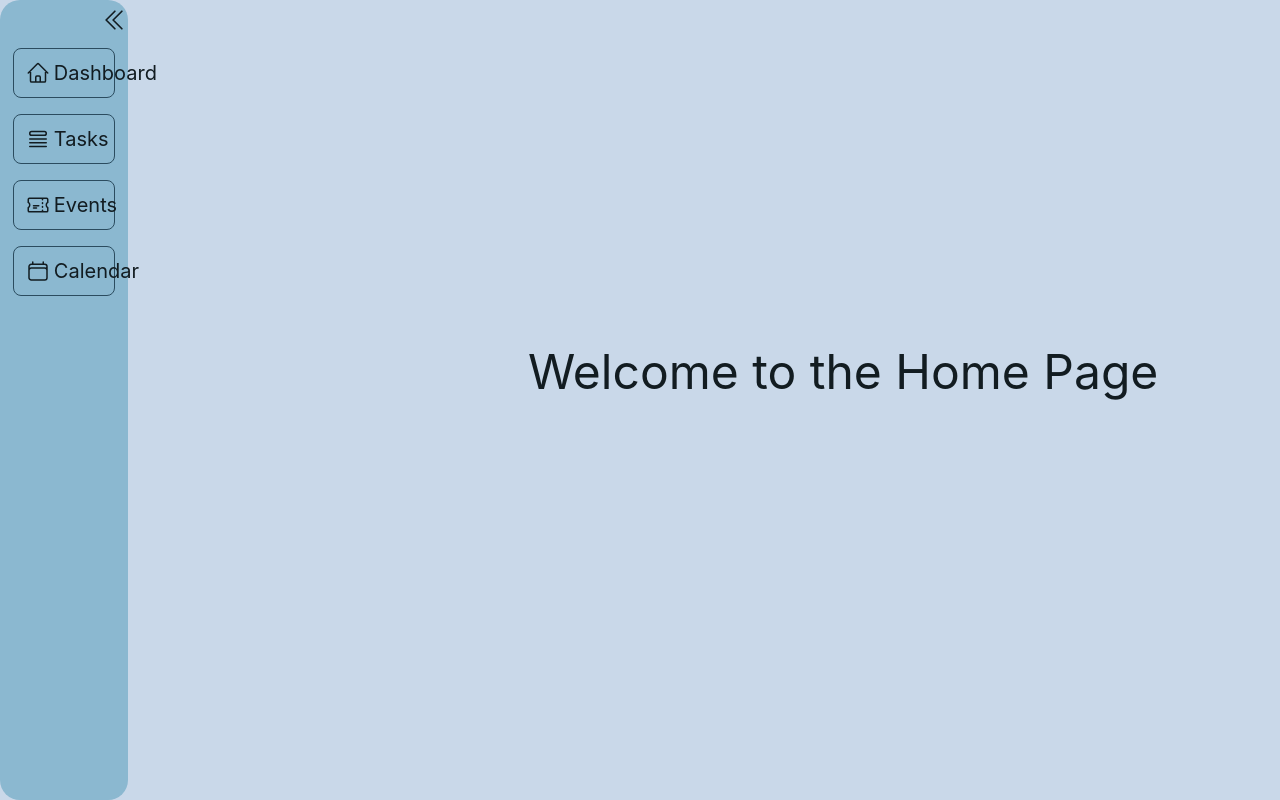
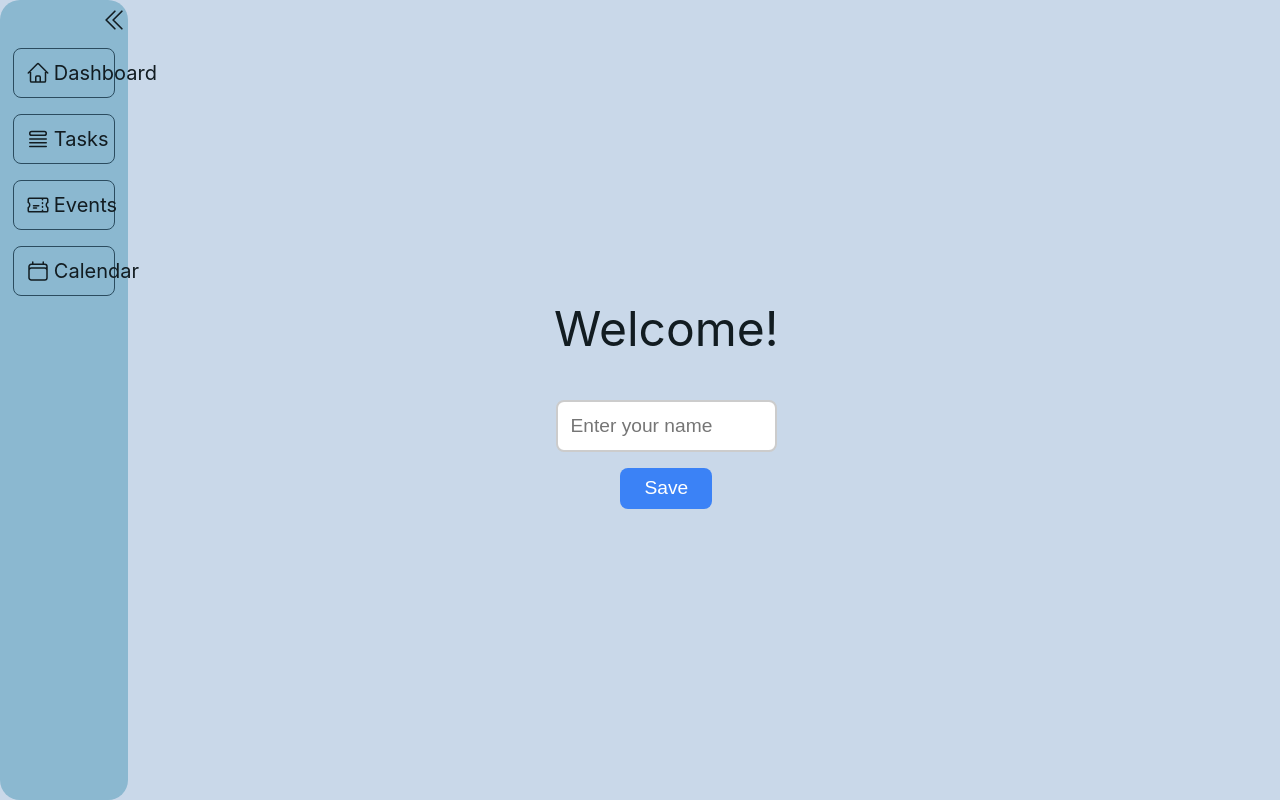
Before and after one commit to K7theCompSciMan/taskermind, a Vue app: page / in a window 1280 px wide. Built offline with nearby package versions, Linux system fonts and the light colour scheme; the HTML template or start-up script is replaced by a standard one.

Commit message:
Update HomeView.vue

```diff
--- a/src/views/HomeView.vue
+++ b/src/views/HomeView.vue
@@ -1,28 +1,106 @@
 <template>
   <div class="home-wrapper">
     <div class="home-container">
-      <h1 class="home-title">Welcome to the Home Page</h1>
+      <!-- Greeting Section -->
+      <div v-if="!studentName" class="name-input">
+        <h2 class="home-title">Welcome!</h2>
+        <input
+          v-model="tempName"
+          placeholder="Enter your name"
+          class="name-box"
+        />
+        <button @click="setName" class="big-button">Save</button>
+      </div>
+
+      <div v-else>
+        <h1 class="home-title">Welcome back, {{ studentName }}!</h1>
+        <button @click="resetName" class="edit-name">✏️ Edit Name</button>
+
+        <!-- Mood Check-In Section -->
+        <div class="mood-checkin">
+          <h2 class="mood-title">How are you feeling today?</h2>
+          <div class="emoji-row">
+            <button
+              v-for="mood in moods"
+              :key="mood.label"
+              @click="selectMood(mood.label)"
+              :class="['emoji-btn', selectedMood === mood.label ? 'selected' : '']"
+            >
+              {{ mood.emoji }}
+            </button>
+          </div>
+          <p v-if="selectedMood" class="mood-feedback">
+            You’re feeling <strong>{{ selectedMood }}</strong> today.
+          </p>
+        </div>
+      </div>
     </div>
   </div>
 </template>
 
 <script lang="ts">
-export default {
+import { defineComponent, ref, onMounted } from 'vue';
+
+export default defineComponent({
   name: "Home",
-  methods: {
-    goToTaskView() {
-      this.$router.push('/task');
-    }
+  setup() {
+    const studentName = ref<string | null>(null);
+    const tempName = ref('');
+    const selectedMood = ref<string | null>(null);
+
+    const moods = [
+      { emoji: "😊", label: "Happy" },
+      { emoji: "😐", label: "Neutral" },
+      { emoji: "😟", label: "Stressed" },
+      { emoji: "😴", label: "Tired" },
+      { emoji: "😄", label: "Excited" },
+    ];
+
+    onMounted(() => {
+      const storedName = localStorage.getItem("studentName");
+      if (storedName) studentName.value = storedName;
+
+      const storedMood = localStorage.getItem("mood");
+      if (storedMood) selectedMood.value = storedMood;
+    });
+
+    const setName = () => {
+      if (tempName.value.trim() !== "") {
+        studentName.value = tempName.value.trim();
+        localStorage.setItem("studentName", studentName.value);
+      }
+    };
+
+    const resetName = () => {
+      localStorage.removeItem("studentName");
+      studentName.value = null;
+      tempName.value = '';
+    };
+
+    const selectMood = (mood: string) => {
+      selectedMood.value = mood;
+      localStorage.setItem("mood", mood);
+    };
+
+    return {
+      studentName,
+      tempName,
+      moods,
+      selectedMood,
+      setName,
+      selectMood,
+      resetName
+    };
   }
-};
+});
 </script>
 
 <style scoped>
 .home-wrapper {
-  height: 100vh; /* Fill the screen */
+  height: 100vh;
   display: flex;
-  justify-content: center; /* Horizontally center */
-  align-items: center; /* Vertically center */
+  justify-content: center;
+  align-items: center;
   margin-left: 400px;
 }
 
@@ -32,13 +110,30 @@ export default {
 
 .home-title {
   font-size: 3rem;
-  margin-bottom: 3.5rem;
+  margin-bottom: 2rem;
 }
 
+.name-input {
+  display: flex;
+  flex-direction: column;
+  align-items: center;
+}
+
+.name-box {
+  padding: 0.8rem;
+  font-size: 1.2rem;
+  border: 2px solid #ccc;
+  border-radius: 8px;
+  margin-bottom: 1rem;
+  width: 80%;
+  max-width: 500px; /* increase this */
+}
+
+
 .big-button {
-  font-size: 1.5rem;
-  padding: 1rem 2rem;
-  background-color: #3b82f6; /* optional: blue */
+  font-size: 1.2rem;
+  padding: 0.6rem 1.5rem;
+  background-color: #3b82f6;
   color: white;
   border: none;
   border-radius: 8px;
@@ -47,6 +142,54 @@ export default {
 }
 
 .big-button:hover {
-  background-color: #2563eb; /* slightly darker blue */
+  background-color: #2563eb;
+}
+
+.edit-name {
+  background: none;
+  border: none;
+  font-size: 1rem;
+  cursor: pointer;
+  color: #555;
+  margin-bottom: 2rem;
+}
+
+.mood-checkin {
+  margin-top: 1rem;
+}
+
+.mood-title {
+  font-size: 1.5rem;
+  margin-bottom: 1rem;
+}
+
+.emoji-row {
+  display: flex;
+  justify-content: center;
+  gap: 1rem;
+  margin-bottom: 1rem;
+}
+
+.emoji-btn {
+  font-size: 2rem;
+  background: transparent;
+  border: none;
+  cursor: pointer;
+  transition: transform 0.2s;
+}
+
+.emoji-btn:hover {
+  transform: scale(1.2);
+}
+
+.selected {
+  background-color: #dbeafe;
+  border-radius: 50%;
+  padding: 0.5rem;
+}
+
+.mood-feedback {
+  font-size: 1rem;
+  color: #374151;
 }
 </style>
```
